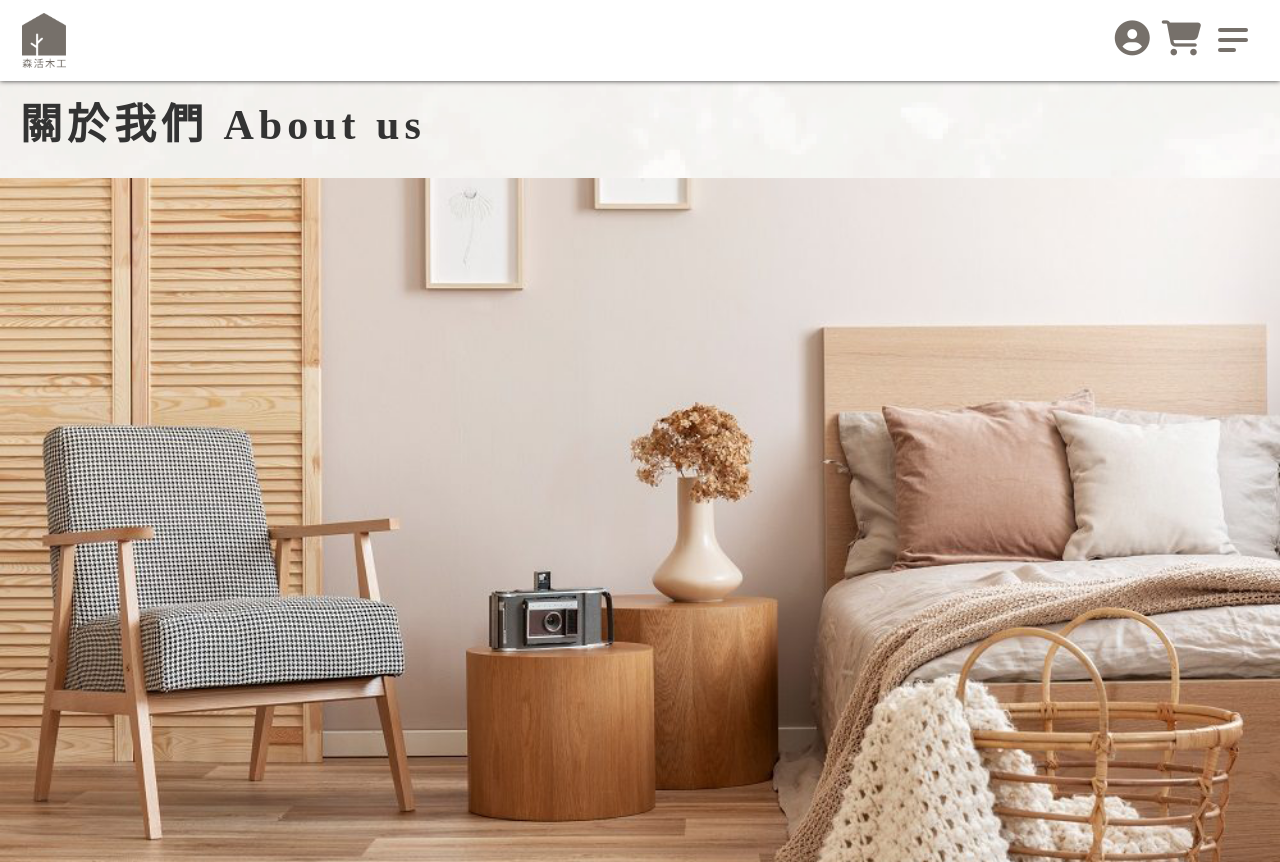
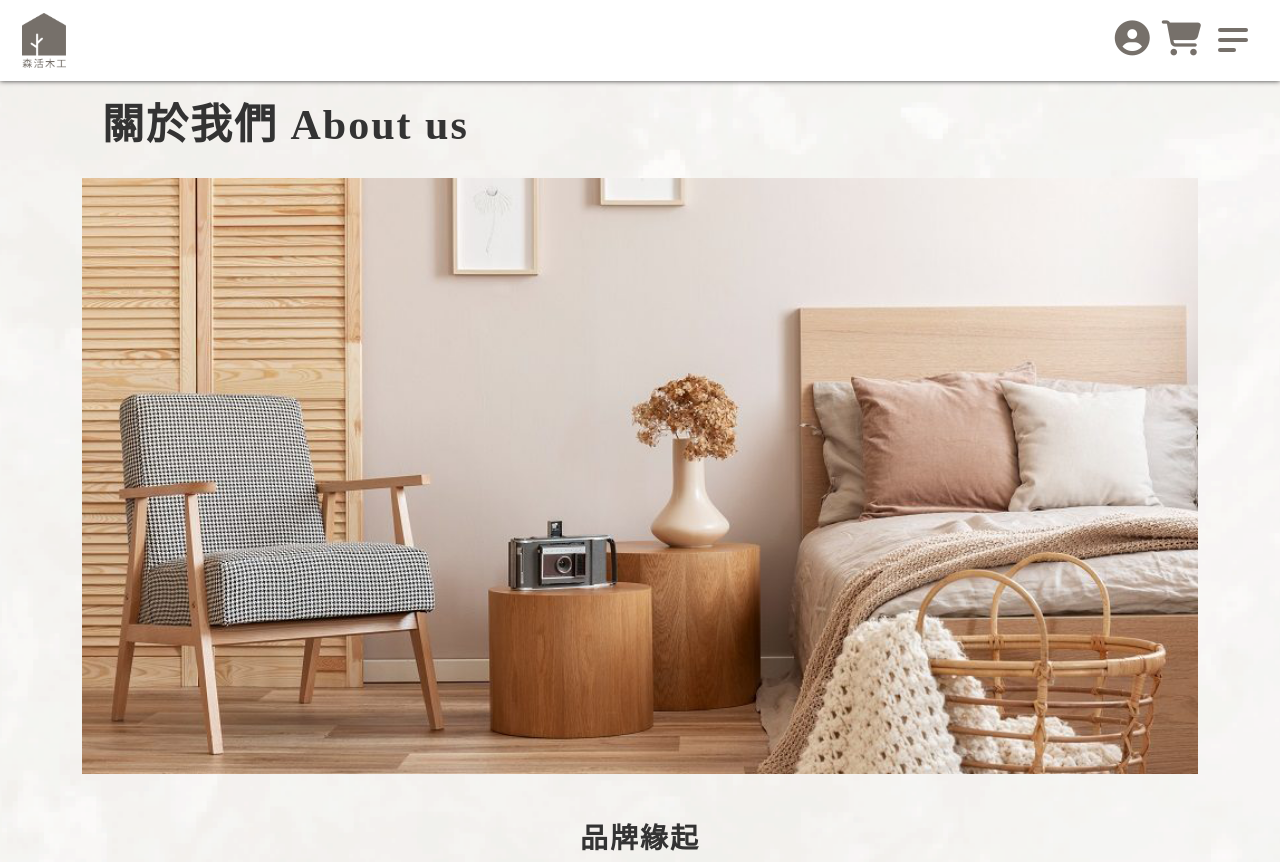
Before and after one commit to TFD10507/TFD105_g1, a website: page src/about.html in a window 1280 px wide. Shown: the top 862 px of the page. Drawn offline with nearby package versions, Linux system fonts and the light colour scheme; files that its build step writes are made by us from their sources; files whose address does not match are found by name.

Commit message:
[ feat ] 修改關於我們頁面的首圖

```diff
--- a/src/about.html
+++ b/src/about.html
@@ -12,7 +12,7 @@
         <!-- 關於我們 -->
         <main class="container-about">
             <!-- 標題 -->
-            <section class="title">
+            <section class="title container">
                 <h1>關於我們 About us</h1>
                 <img class="img-fluid" src="./img/about/title.png" alt="">
             </section>
--- a/src/sass/page/_about.scss
+++ b/src/sass/page/_about.scss
@@ -4,14 +4,14 @@
     .title h1{
         font-size: $h1;
         font-weight: 800;
-        letter-spacing: 5px;
+        // letter-spacing: 5px;
         color: $p_color;
         padding: 20px;
     }
 
     //圖片
     & img{
-        width: 100vw;
+        width: 100%;
     }
 
     // = = = = = 品牌緣起 = = = = = //
```
